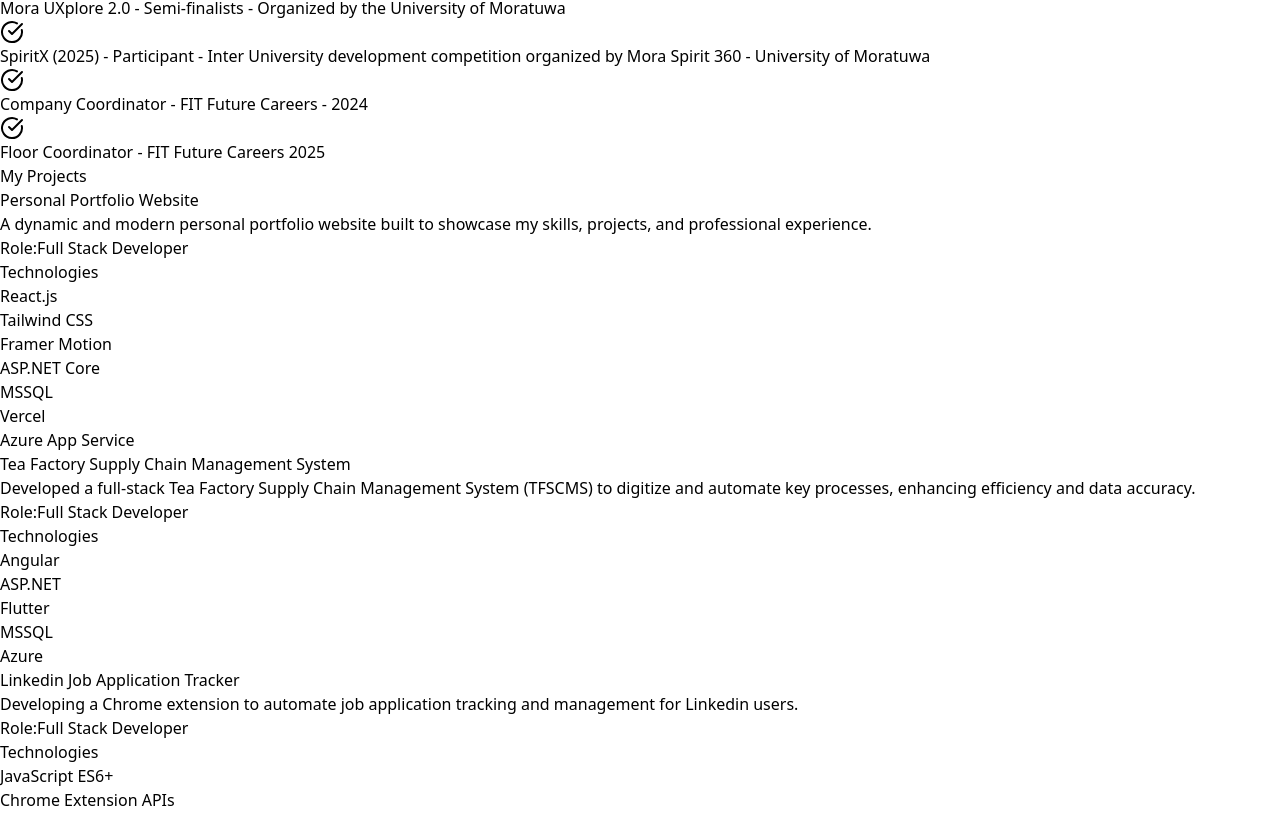
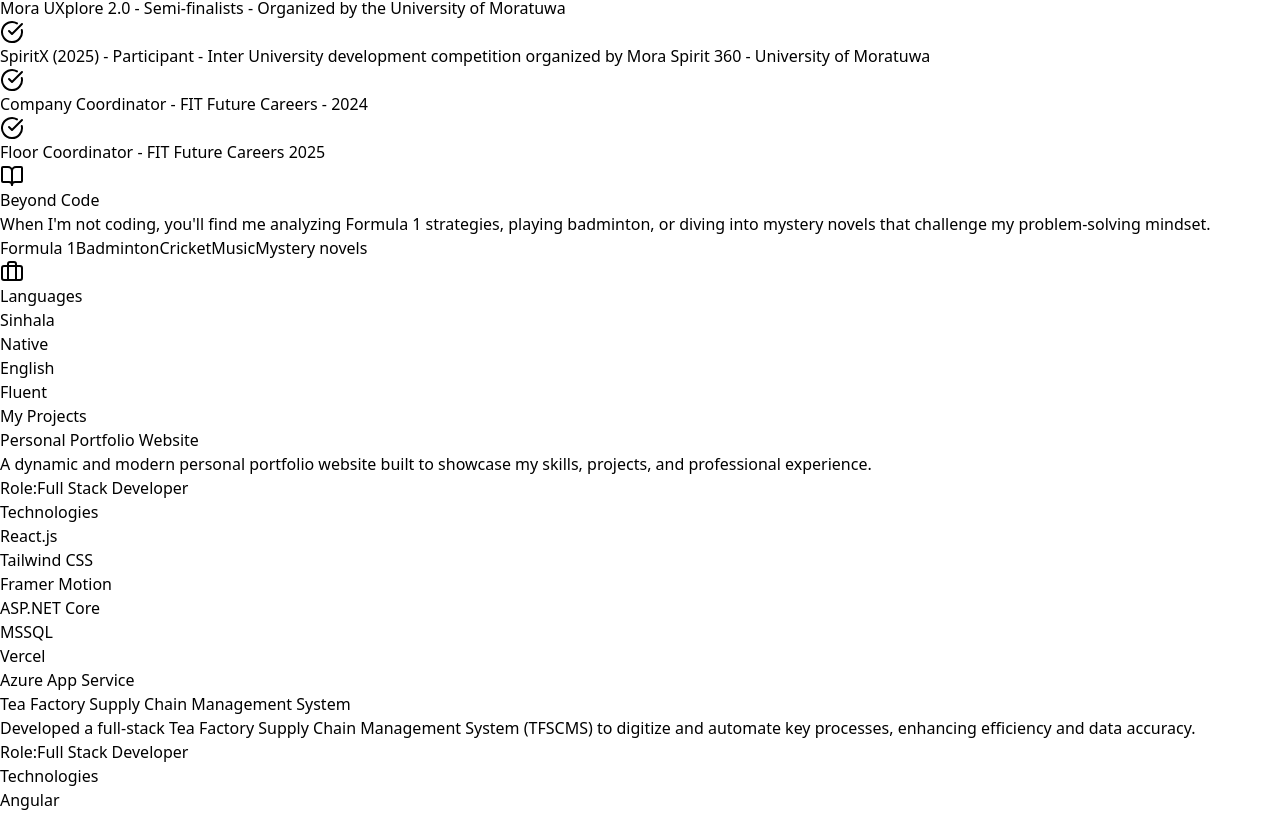
Before and after one commit to Dhanuja416/personal-portfolio2.0, a React (Vite) app: page / in a window 1280 px wide. Shown: the part 1288-2104 px from the top of the page. Built offline with nearby package versions, Linux system fonts and the light colour scheme.

Commit message:
Languages and beyond code

```diff
--- a/src/App.jsx
+++ b/src/App.jsx
@@ -2,7 +2,7 @@ import React, { useState, useEffect } from 'react';
 import { motion, AnimatePresence } from 'framer-motion';
 import { Mail, Github, Linkedin, Sun, Moon, Phone, MapPin, Briefcase, Code, BookOpen, ChevronDown, CheckCircle, GraduationCap, Award } from 'lucide-react';
 
-const imageBaseUrl = 'https://raw.githubusercontent.com/dhanuja-surasingha/dhanuja-surasingha.github.io/main/unnamed%20(1).png';
+const imageBaseUrl = './src/assets/Dhanuja.png';
 
 const sections = [
   { id: 'about', title: 'About' },
@@ -451,6 +451,45 @@ const App = () => {
               <AchievementsSection />
             </motion.div>
           </div>
+           <motion.div
+            className="grid grid-cols-1 md:grid-cols-2 lg:grid-cols-2 gap-8 mt-8"
+            initial="hidden"
+            whileInView="visible"
+            variants={variants}
+            transition={{ duration: 0.8, delay: 0.4 }}
+            viewport={{ once: true, amount: 0.5 }}
+          >
+            <div className={`${isDarkMode ? 'bg-gray-800' : 'bg-gray-200'} p-8 rounded-3xl shadow-2xl transition-colors duration-500`}>
+              <h3 className={`text-xl sm:text-2xl font-bold ${isDarkMode ? 'text-white' : 'text-gray-900'} mb-6 flex items-center gap-2`}>
+                <BookOpen className="h-8 w-8 text-rose-500" /> Beyond Code
+              </h3>
+              <p className={`${isDarkMode ? 'text-gray-300' : 'text-gray-700'} leading-relaxed mb-4`}>
+                When I'm not coding, you'll find me analyzing Formula 1 strategies, playing badminton, or diving into mystery novels that challenge my problem-solving mindset.
+              </p>
+              <div className="flex flex-wrap gap-2">
+                {['Formula 1', 'Badminton', 'Cricket', 'Music', 'Mystery novels'].map((hobby) => (
+                  <span key={hobby} className={`${isDarkMode ? 'bg-gray-700 text-gray-400' : 'bg-gray-300 text-gray-700'} text-sm py-1 px-3 rounded-full`}>
+                    {hobby}
+                  </span>
+                ))}
+              </div>
+            </div>
+            <div className={`${isDarkMode ? 'bg-gray-800' : 'bg-gray-200'} p-8 rounded-3xl shadow-2xl transition-colors duration-500`}>
+              <h3 className={`text-xl sm:text-2xl font-bold ${isDarkMode ? 'text-white' : 'text-gray-900'} mb-6 flex items-center gap-2`}>
+                <Briefcase className="h-8 w-8 text-rose-500" /> Languages
+              </h3>
+              <ul className="space-y-4">
+                <li>
+                  <h4 className={`${isDarkMode ? 'text-gray-200' : 'text-gray-800'} text-lg font-semibold`}>Sinhala</h4>
+                  <p className={`${isDarkMode ? 'text-gray-400' : 'text-gray-600'}`}>Native</p>
+                </li>
+                <li>
+                  <h4 className={`${isDarkMode ? 'text-gray-200' : 'text-gray-800'} text-lg font-semibold`}>English</h4>
+                  <p className={`${isDarkMode ? 'text-gray-400' : 'text-gray-600'}`}>Fluent</p>
+                </li>
+              </ul>
+            </div>
+          </motion.div>
         </section>
 
         <section id="projects" className="py-20 lg:py-32">
```
